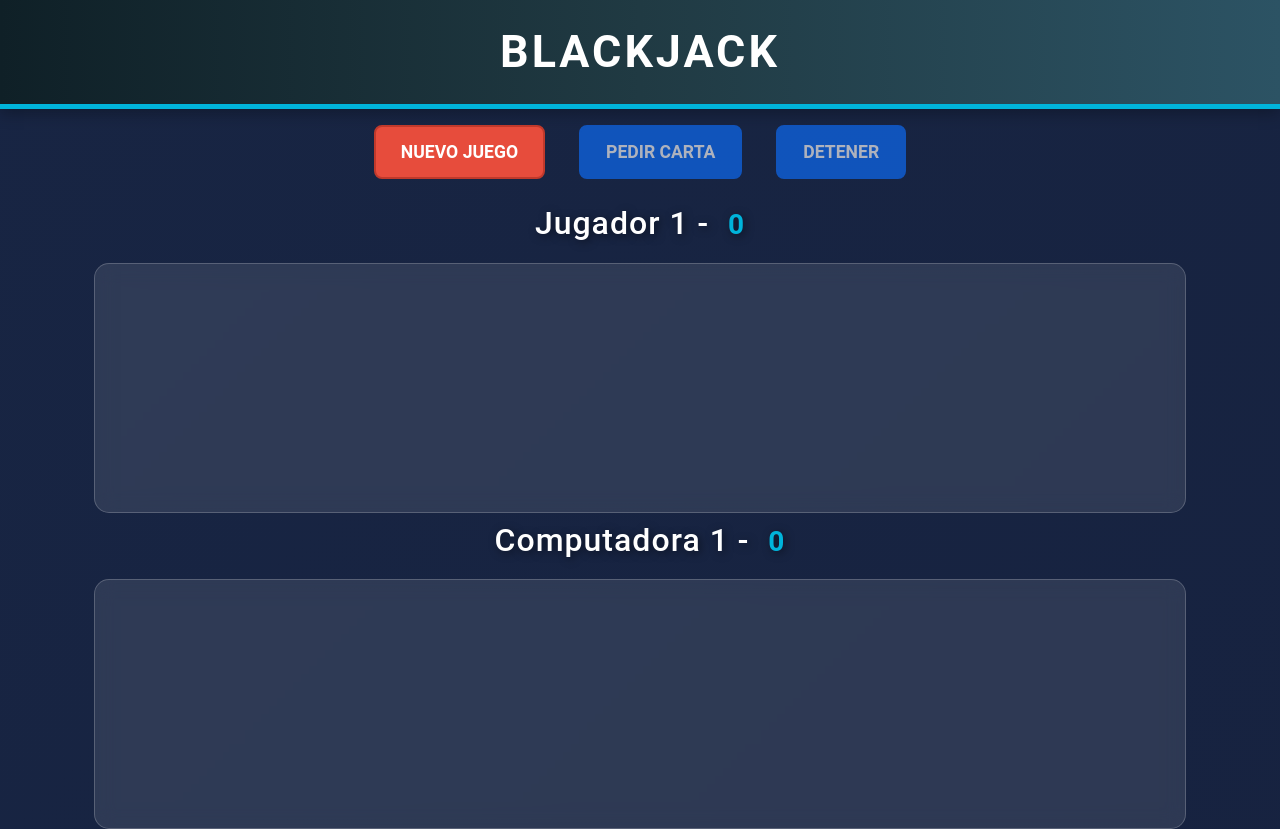
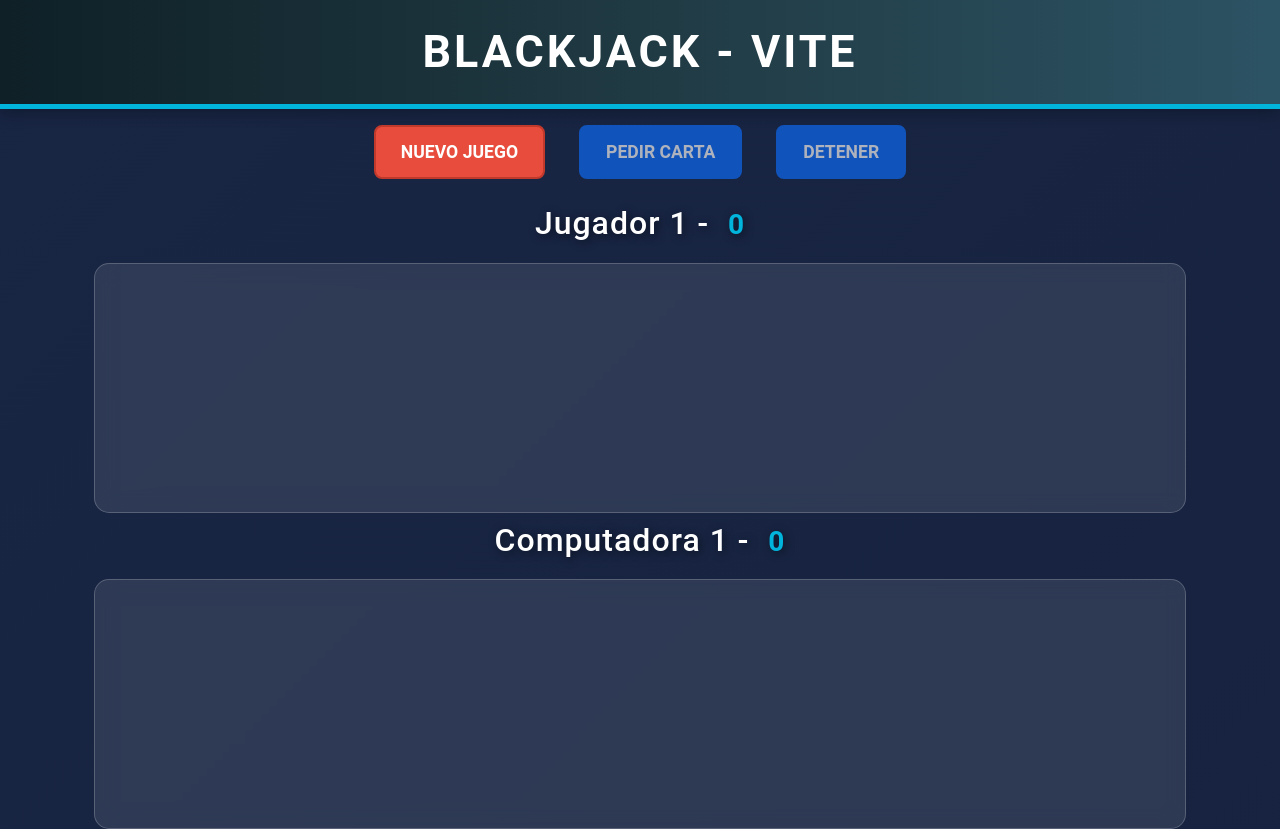
Before and after one commit to Jecsonrv/js-vite-blackjack, a website built with Vite: page index.html in a window 1280 px wide. Built offline with nearby package versions, Linux system fonts and the light colour scheme.

Commit message:
New version

```diff
--- a/index.html
+++ b/index.html
@@ -9,7 +9,7 @@
   </head>
   <body>
     <header class="titulo">
-      <h2>BlackJack</h2>
+      <h2>BlackJack - Vite</h2>
     </header>
 
     <div class="row mt-2">
```
